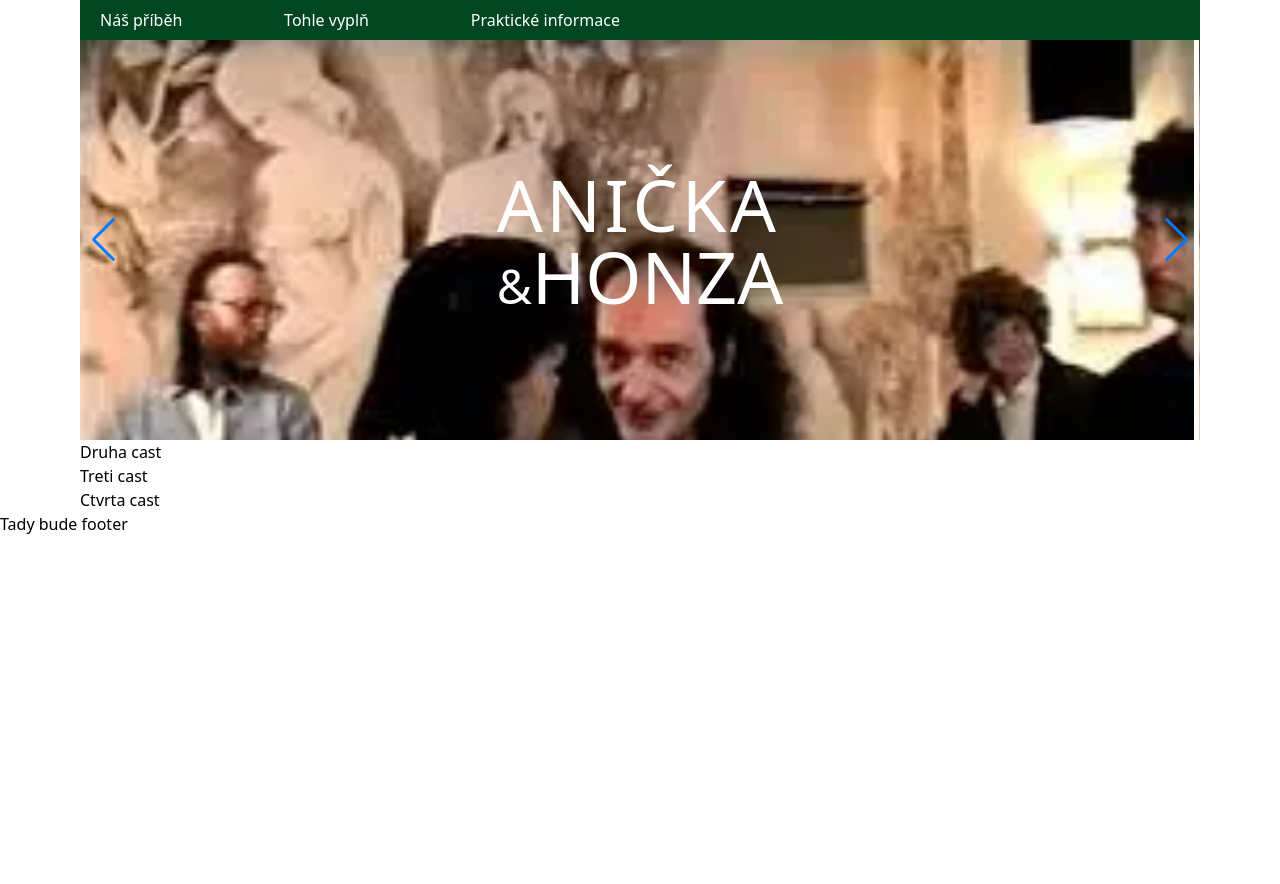
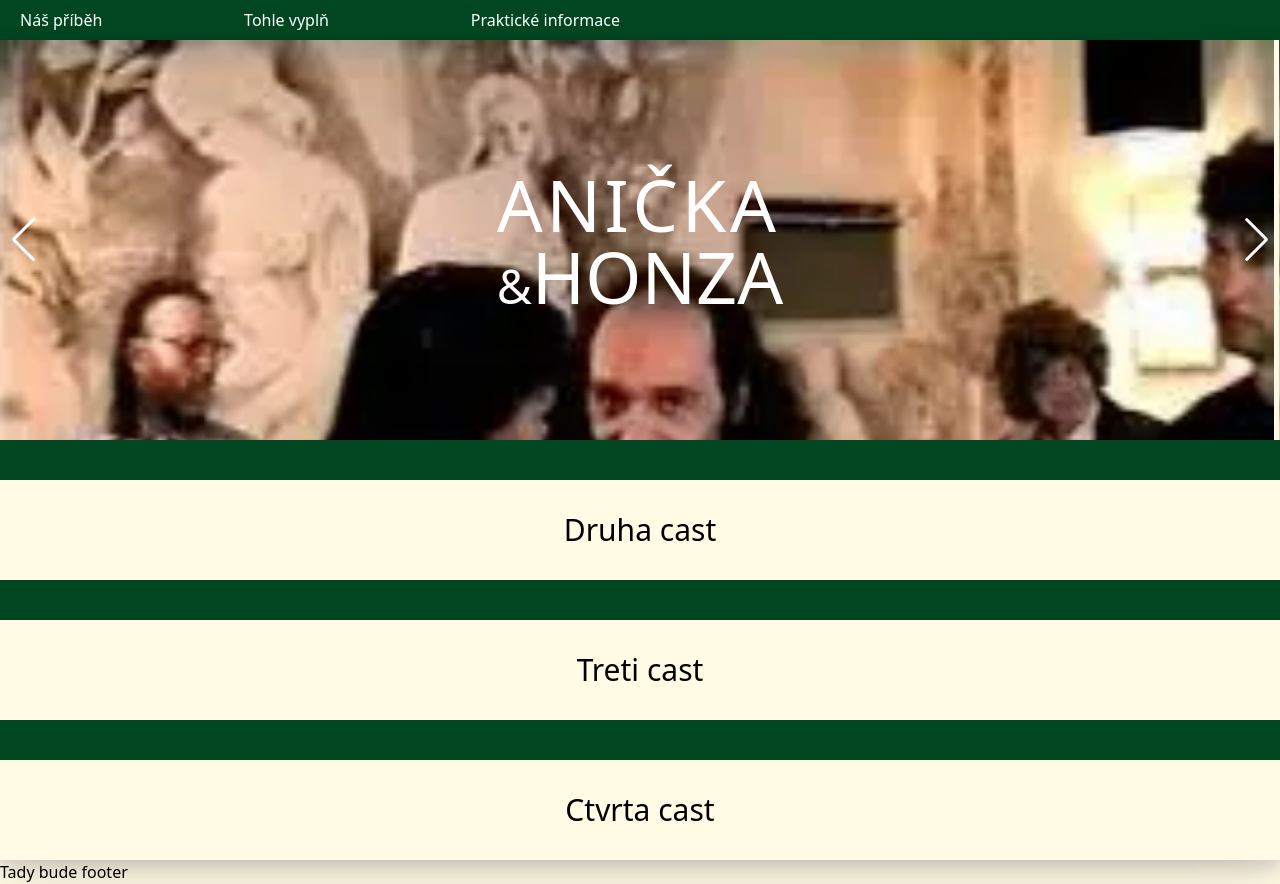
Before and after one commit to MatejZelenka/KaraWedding, a website built with Vite: page index.html in a window 1280 px wide. Before the commit the page ends 800 px from the top, so only its background shows below. Built offline with nearby package versions, Linux system fonts and the light colour scheme.

Commit message:
background added

```diff
--- a/index.html
+++ b/index.html
@@ -6,7 +6,7 @@
     <meta name="viewport" content="width=device-width, initial-scale=1.0" />
     <title>Vite App</title>
   </head>
-  <body>
+  <body class="bg-silver">
     <header class="container">
       <nav class="bg-green text-white">
         <ul class="flex items-center min-h-10 w-1/2 justify-between px-5">
@@ -16,7 +16,7 @@
         </ul>
       </nav>
     </header>
-    <main class="container">
+    <main class="container shadow-3xl">
       <section class="swiper h-screen/2 flex justify-center items-center">
         <h1 class="text-white text-7xl uppercase text-justify absolute z-10 top-1/2 left-1/2 -translate-x-1/2 -translate-y-1/2"><span class="tracking-wider">Anička</span><br><span
           class="text-5xl">&</span>Honza</h1>
@@ -31,20 +31,22 @@
             <img src="./images/kara.webp" class="w-full z-0" />
           </div>
         </div>
-        <div class="text-white swiper-button-prev"></div>
-        <div class="text-white swiper-button-next"></div>
+        <div class="swiper-button-prev"></div>
+        <div class="swiper-button-next"></div>
       </section>
+      <div class="bg-green h-10"></div>
+      <section class="py-8">
+        <h1 class="text-3xl text-center">Druha cast</h1>
+      </section>
+      <div class="bg-green h-10"></div>
 
-      <section>
-        <h1>Druha cast</h1>
+      <section class="py-8">
+        <h1 class="text-3xl text-center">Treti cast</h1>
       </section>
+      <div class="bg-green h-10"></div>
 
-      <section>
-        <h1>Treti cast</h1>
-      </section>
-
-      <section>
-        <h1>Ctvrta cast</h1>
+      <section class="py-8">
+        <h1 class="text-3xl text-center">Ctvrta cast</h1>
       </section>
     </main>
     <footer>
--- a/style.css
+++ b/style.css
@@ -1,3 +1,14 @@
 @tailwind base;
 @tailwind components;
 @tailwind utilities;
+
+
+
+/* SwiperJS styles */
+.swiper-button-prev, .swiper-button-next {
+    color: white !important;
+    transition: ease-in-out 200ms;
+}
+.swiper-button-prev:hover, .swiper-button-next:hover {
+    color: #CCAC00 !important;
+}
--- a/tailwind.config.js
+++ b/tailwind.config.js
@@ -5,6 +5,9 @@ export default {
   content: ["./*.{html,js}"],
   theme: {
     extend: {
+      boxShadow: {
+        '3xl': '0px 4px 16px rgba(17,17,26,0.1), 0px 8px 24px rgba(17,17,26,0.1), 0px 16px 56px rgba(17,17,26,0.1)'
+       },
       height: theme => ({
         "screen/2": "50vh",
         "screen/3": "calc(100vh / 3)",
@@ -14,13 +17,6 @@ export default {
     },
     container: {
       center: true,
-      padding: {
-        DEFAULT: '0rem',
-        sm: '2rem',
-        lg: '4rem',
-        xl: '5rem',
-        '2xl': '6rem',
-      },
     },
     colors: {
       transparent: 'transparent',
```
